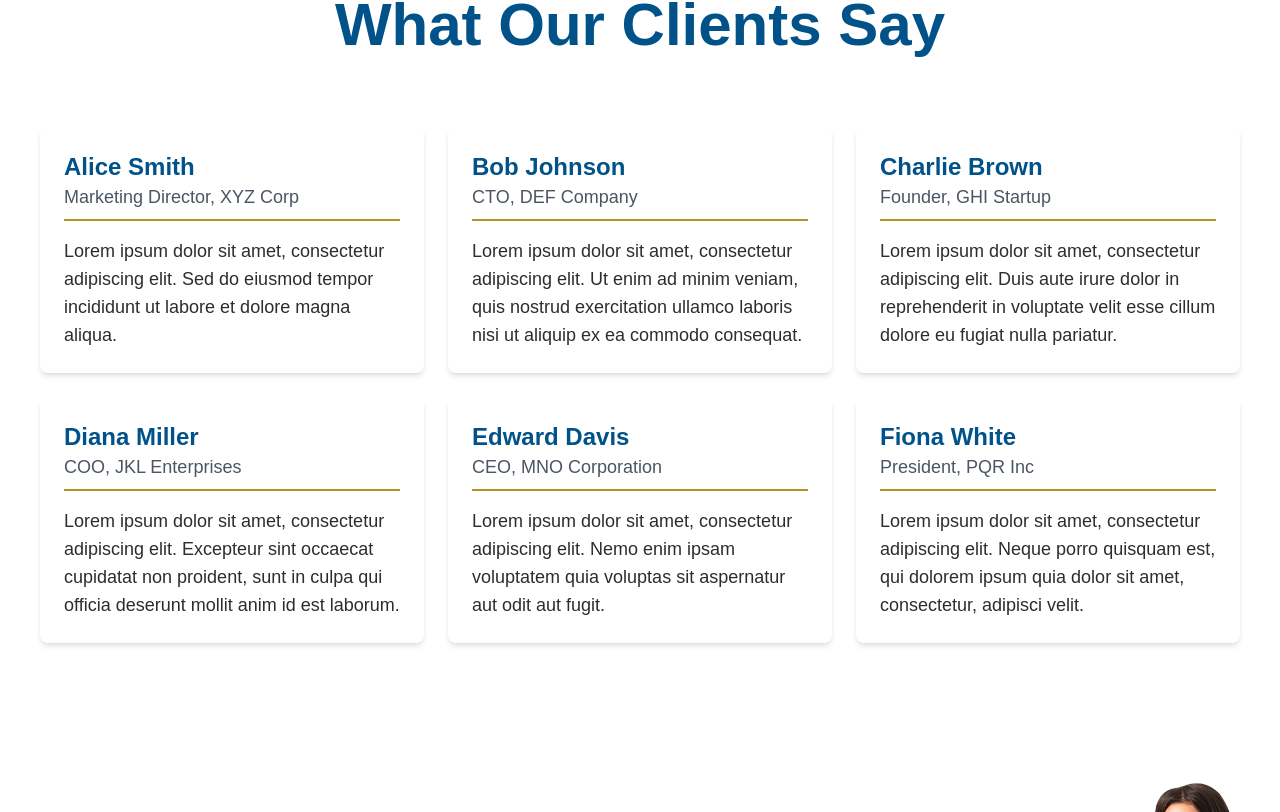
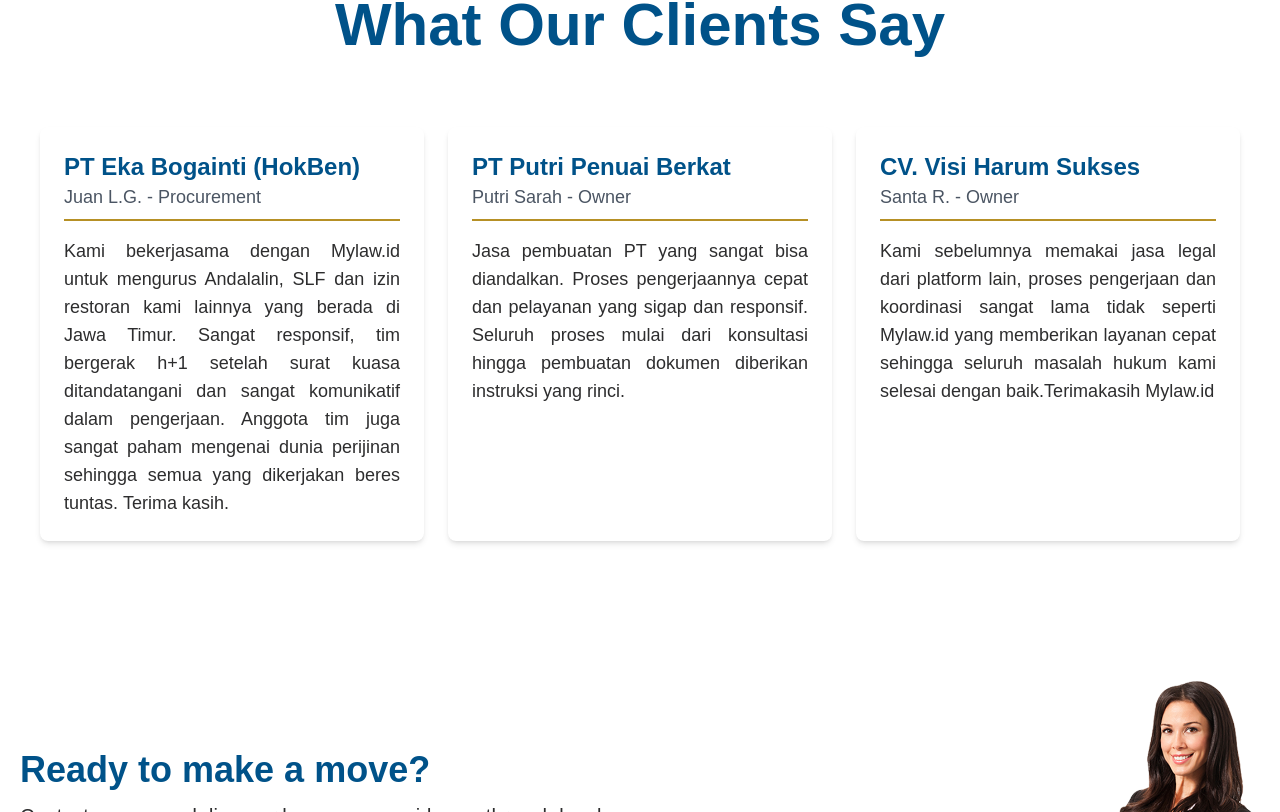
Before and after one commit to nctrnlman/client-mylaw, a React (Vite) app: page /client in a window 1280 px wide. Shown: the part 1548-2360 px from the top of the page. Built offline with nearby package versions, Linux system fonts and the light colour scheme; what tailwindcss-gradients would draw is missing.

Commit message:
add testi

```diff
--- a/package.json
+++ b/package.json
@@ -10,6 +10,7 @@
     "preview": "vite preview"
   },
   "dependencies": {
+    "emailjs-com": "^3.2.0",
     "framer-motion": "^10.16.4",
     "nice-react-ticker": "^2.1.0",
     "react": "^18.2.0",
--- a/src/components/Footer.jsx
+++ b/src/components/Footer.jsx
@@ -39,8 +39,12 @@
         <div>
           {/* <span className="text-lg font-semibold">Our Location</span> */}
           <p className="">
-            Jalan Pengadegan Barat IV No.12A <br />
-            Pancoran, Jakarta Selatan <br />
+            Grand Slipi Tower Lantai 5 Unit i.1
+            <br />
+            Jalan S. Parman Kav. 22-24, RT. 001, RW. 004 <br /> Kelurahan
+            Palmerah, Kecamatan Palmerah
+            <br />
+            Jakarta Barat, 11480. <br />
             Indonesia
           </p>
         </div>
--- a/src/components/TestimonialCard.jsx
+++ b/src/components/TestimonialCard.jsx
@@ -10,7 +10,7 @@
 
         <div className="border-b-2 border-secondary my-2"></div>
       </div>
-      <p className="md:text-lg">{testimonial}</p>
+      <p className="md:text-lg text-justify">{testimonial}</p>
     </div>
   );
 };
--- a/src/components/WhatsAppButton.jsx
+++ b/src/components/WhatsAppButton.jsx
@@ -8,13 +8,14 @@
   const [isHovered, setIsHovered] = useState(false);
 
   const redirectToWhatsApp = () => {
-    const phoneNumber = "1234567890"; // Ganti dengan nomor WhatsApp Anda
-    const message = "Hello!"; // Ganti dengan pesan default Anda
-
+    const phoneNumber = "6281211110564"; // Ganti dengan nomor WhatsApp Anda
+    const message = "Hello Mylaw!"; // Ganti dengan pesan default Anda
+    // 081211110564
     const whatsappLink = `https://wa.me/${phoneNumber}?text=${encodeURIComponent(
       message
     )}`;
-    window.location.href = whatsappLink;
+    // window.location.href = whatsappLink;
+    window.open(whatsappLink, "_blank");
   };
 
   const handleMouseEnter = () => {
--- a/src/pages/Client.jsx
+++ b/src/pages/Client.jsx
@@ -53,40 +53,22 @@
 
   const testimonialsData = [
     {
-      clientName: "Alice Smith",
-      position: "Marketing Director, XYZ Corp",
+      clientName: "PT Eka Bogainti (HokBen)     ",
+      position: "Juan L.G. - Procurement",
       testimonial:
-        "Lorem ipsum dolor sit amet, consectetur adipiscing elit. Sed do eiusmod tempor incididunt ut labore et dolore magna aliqua.",
+        "Kami bekerjasama dengan Mylaw.id untuk mengurus Andalalin, SLF dan izin restoran kami lainnya yang berada di Jawa Timur. Sangat responsif, tim bergerak h+1 setelah surat kuasa ditandatangani dan sangat komunikatif dalam pengerjaan. Anggota tim juga sangat paham mengenai dunia perijinan sehingga semua yang dikerjakan beres tuntas. Terima kasih.",
     },
     {
-      clientName: "Bob Johnson",
-      position: "CTO, DEF Company",
+      clientName: "PT Putri Penuai Berkat      ",
+      position: "Putri Sarah - Owner",
       testimonial:
-        "Lorem ipsum dolor sit amet, consectetur adipiscing elit. Ut enim ad minim veniam, quis nostrud exercitation ullamco laboris nisi ut aliquip ex ea commodo consequat.",
+        "Jasa pembuatan PT yang sangat bisa diandalkan. Proses pengerjaannya cepat dan pelayanan yang sigap dan responsif. Seluruh proses mulai dari konsultasi hingga pembuatan dokumen diberikan instruksi yang rinci.",
     },
     {
-      clientName: "Charlie Brown",
-      position: "Founder, GHI Startup",
+      clientName: "CV. Visi Harum Sukses      ",
+      position: "Santa R. - Owner",
       testimonial:
-        "Lorem ipsum dolor sit amet, consectetur adipiscing elit. Duis aute irure dolor in reprehenderit in voluptate velit esse cillum dolore eu fugiat nulla pariatur.",
-    },
-    {
-      clientName: "Diana Miller",
-      position: "COO, JKL Enterprises",
-      testimonial:
-        "Lorem ipsum dolor sit amet, consectetur adipiscing elit. Excepteur sint occaecat cupidatat non proident, sunt in culpa qui officia deserunt mollit anim id est laborum.",
-    },
-    {
-      clientName: "Edward Davis",
-      position: "CEO, MNO Corporation",
-      testimonial:
-        "Lorem ipsum dolor sit amet, consectetur adipiscing elit. Nemo enim ipsam voluptatem quia voluptas sit aspernatur aut odit aut fugit.",
-    },
-    {
-      clientName: "Fiona White",
-      position: "President, PQR Inc",
-      testimonial:
-        "Lorem ipsum dolor sit amet, consectetur adipiscing elit. Neque porro quisquam est, qui dolorem ipsum quia dolor sit amet, consectetur, adipisci velit.",
+        "Kami sebelumnya memakai jasa legal dari platform lain, proses pengerjaan dan koordinasi sangat lama tidak seperti Mylaw.id yang memberikan layanan cepat sehingga seluruh masalah hukum kami selesai dengan baik.Terimakasih Mylaw.id ",
     },
   ];
 
--- a/src/pages/ContactUs.jsx
+++ b/src/pages/ContactUs.jsx
@@ -13,7 +13,10 @@
 import { motion } from "framer-motion";
 import { fadeIn } from "../variants";
 import { useState } from "react";
-import { toast, ToastContainer } from "react-toastify";
+import { toast } from "react-toastify";
+import { ToastContainer } from "react-toastify";
+import "react-toastify/dist/ReactToastify.css";
+import emailjs from "emailjs-com";
 
 function ContactUs() {
   const [name, setName] = useState("");
@@ -22,34 +25,34 @@
   const [email, setEmail] = useState("");
   const [description, setDescription] = useState("");
 
-  const handleSubmit = () => {
-    const formData = {
-      name,
-      company,
-      phoneNumber,
-      email,
-      description,
+  const handleSubmit = (e) => {
+    e.preventDefault();
+
+    const templateParams = {
+      from_name: name,
+      company: company,
+      phone_number: phoneNumber,
+      email: email,
+      message: description,
     };
 
-    // Kirim data ke server (ganti URL dengan URL yang sesuai)
-    fetch("url_penerima_data", {
-      method: "POST",
-      headers: {
-        "Content-Type": "application/json",
-      },
-      body: JSON.stringify(formData),
-    })
-      .then((response) => {
-        if (response.ok) {
-          toast.success("Message sent successfully!");
-        } else {
-          toast.error("Failed to send message.");
+    emailjs
+      .send(
+        "service_ujhnczt",
+        "template_xvzocyh",
+        templateParams,
+        "GNOv0hdkFXi2COdlS"
+      )
+      .then(
+        (response) => {
+          console.log("Email sent successfully!", response);
+          toast.success("Email sent successfully!");
+        },
+        (error) => {
+          console.error("Email sending failed!", error);
+          toast.error("Email sending failed!");
         }
-      })
-      .catch((error) => {
-        console.error("Error:", error);
-        toast.error("Failed to send message.");
-      });
+      );
   };
 
   return (
@@ -73,7 +76,7 @@
                 offer. Our team is ready to assist you.
               </p>
             </div>
-            <div className="rounded-lg shadow-2xl bg-white mt-4 p-4 md:max-w-[70%] ">
+            <form className="rounded-lg shadow-2xl bg-white mt-4 p-4 md:max-w-[70%] ">
               <div className="grid grid-cols-1 md:grid-cols-2 gap-4">
                 <div className="form-control">
                   <label className="label">
@@ -85,6 +88,7 @@
                     className="input input-bordered w-full bg-white text-base"
                     value={name}
                     onChange={(e) => setName(e.target.value)}
+                    required
                   />
                 </div>
                 <div className="form-control">
@@ -104,11 +108,12 @@
                     <span className="label-text text-black">Phone Number</span>
                   </label>
                   <input
-                    type="text"
+                    type="tel"
                     placeholder="Phone Number"
                     className="input input-bordered w-full bg-white text-base"
                     value={phoneNumber}
                     onChange={(e) => setPhoneNumber(e.target.value)}
+                    required
                   />
                 </div>
                 <div className="form-control">
@@ -116,11 +121,12 @@
                     <span className="label-text text-black">Email Address</span>
                   </label>
                   <input
-                    type="text"
+                    type="email"
                     placeholder="Email Address"
                     className="input input-bordered w-full bg-white text-base"
                     value={email}
                     onChange={(e) => setEmail(e.target.value)}
+                    required
                   />
                 </div>
               </div>
@@ -133,6 +139,7 @@
                   className="textarea textarea-bordered w-full bg-white text-base"
                   value={description}
                   onChange={(e) => setDescription(e.target.value)}
+                  required
                 ></textarea>
               </div>
               <div className="form-control">
@@ -143,7 +150,7 @@
                   Send Message
                 </button>
               </div>
-            </div>
+            </form>
             <ToastContainer />
           </motion.div>
           <motion.img
```
Also changed, not shown: 1 other file (tests, documents, lock files or other folders).
